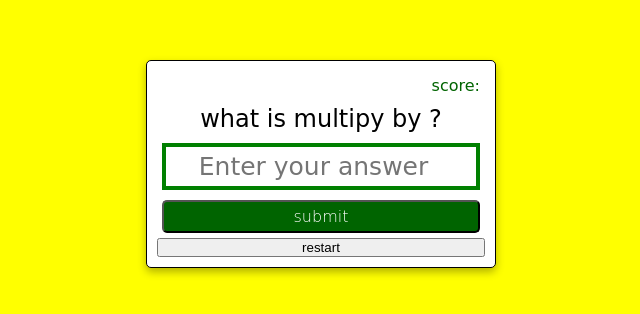
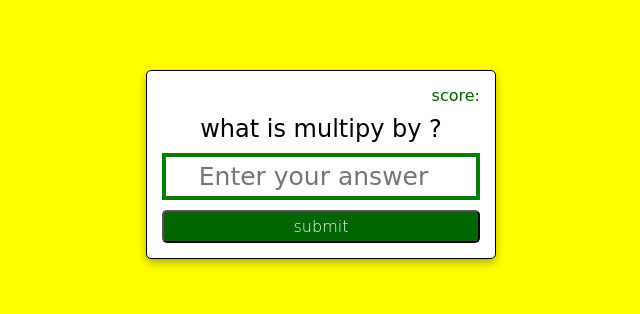
Before and after one commit to mardMasoud/multiply, a plain HTML site: page index.html in a window 1280 px wide. Shown: the part 236-550 px from the top of the page, without its empty margins (319-959 px from the left). Drawn offline with Linux system fonts and the light colour scheme.

Commit message:
Version 1.0 was edited for the third time

```diff
--- a/index.html
+++ b/index.html
@@ -14,7 +14,7 @@
     <p class="items">what is <span id="num1"></span> multipy by <span id="num2"></span> ?</p>
     <input id="textbox"  type="number" placeholder="Enter your answer" class="items">
     <input id="submit" type="submit"  value="submit" class="items">
-    <button id="reset" >restart</button>
+
    </form>
    <script src="script.js"></script>
 </body>
```
